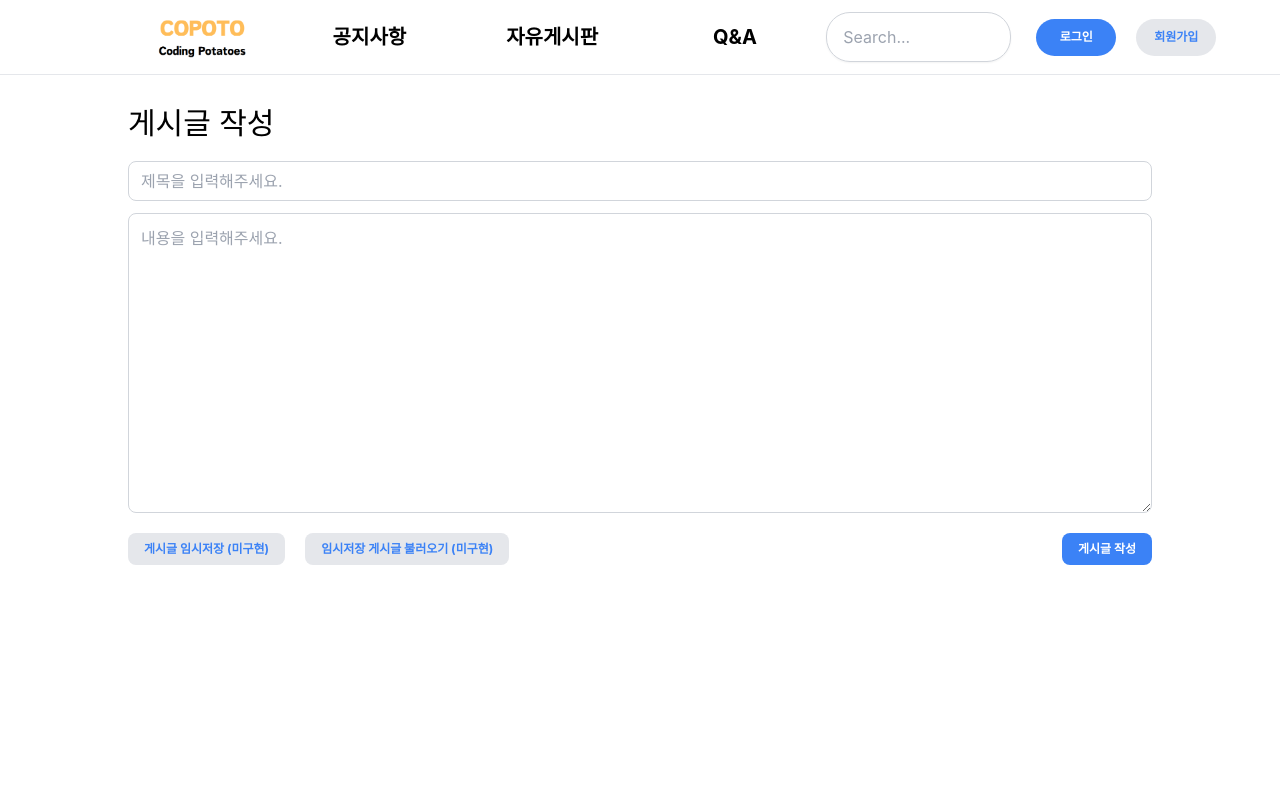
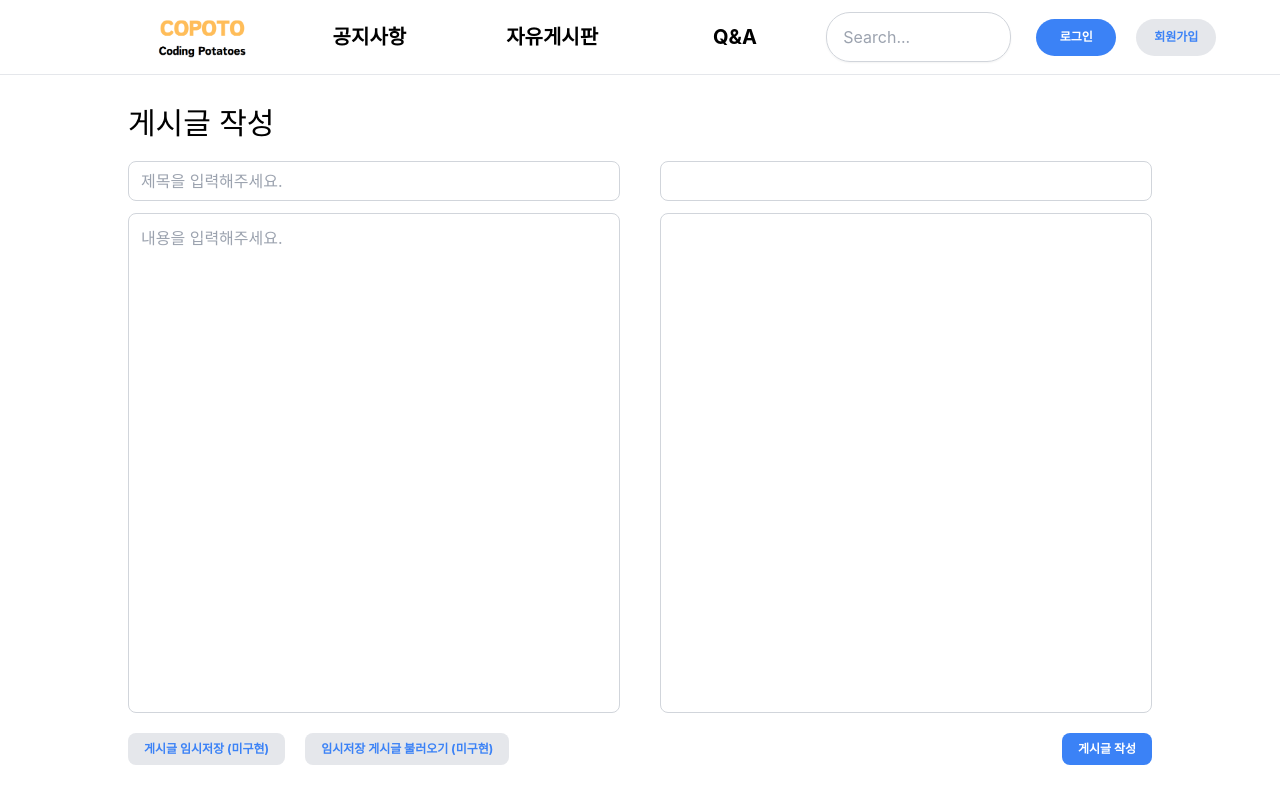
Before and after one commit to MexicoHamburger/Copoto, a React (Create React App) app in the folder frontend/: page /createpost in a window 1280 px wide. Built offline with nearby package versions, Linux system fonts and the light colour scheme.

Commit message:
[feat]Copoto#62/Temporary Commit on create post page - WIP

```diff
--- a/frontend/src/pages/createPostPage.js
+++ b/frontend/src/pages/createPostPage.js
@@ -27,13 +27,13 @@ function CreatePostPage() {
         }
         else {
             const postData = {
-                "title":title,
-                "contents":content,
-                "userId":window.localStorage.getItem("userid")
+                "title": title,
+                "contents": content,
+                "userId": window.localStorage.getItem("userid")
             };
             console.log(postData)
             axios.post('/api/post/create', postData)
-            .then( response => {
+                .then(response => {
                     navigate(`/dashboards/${boardType}`)
                 })
                 .catch(error => {
@@ -45,15 +45,35 @@ function CreatePostPage() {
     return (
         <div className="pt-[30px]">
             <h1 className="text-3xl">게시글 작성</h1>
-
+            <div className="flex">
+                <div id="post_writing_div" className="w-1/2 pr-5">
                     <form onSubmit={handlePost}>
-                <input type="text" placeholder="제목을 입력해주세요."
+                        <input
+                            id="title_writing_input"
+                            type="text" placeholder="제목을 입력해주세요."
                             className="w-full h-10 border border-gray-300 rounded-lg mt-5 p-3"
+                            onChange={(e) => { setTitle(e.target.value) }}
                             onBlur={(e) => { handleTitleBlur(e) }} />
-                <textarea type="text" placeholder="내용을 입력해주세요."
-                    className="w-full h-[300px] border border-gray-300 text-left align-top rounded-lg mt-3 p-3"
+                        <textarea
+                            id="content_writing_textarea"
+                            type="text" placeholder="내용을 입력해주세요."
+                            className="w-full h-[500px] border border-gray-300 text-left align-top rounded-lg mt-3 p-3 resize-none"
+                            onChange={(e) => { setContent(e.target.value) }}
                             onBlur={(e) => { handleContentBlur(e) }} />
-                <div className="flex">
+                    </form>
+                </div>
+                <div id="post_showing_div" className="flex-1 pl-5">
+                    <div id="title_showing_div" className="w-full h-10 border border-gray-300 rounded-lg mt-5 p-3 flex items-center">
+                        {title}
+                    </div>
+                    <div
+                        id="content_showing_div"
+                        className="w-full h-[500px] border border-gray-300 text-left align-top rounded-lg mt-3 p-3">
+                        {content}
+                    </div>
+                </div>
+            </div>
+            <div id="buttons" className="flex">
                 <button
                     //구현필요
                     onClick={() => { }}
@@ -75,7 +95,6 @@ function CreatePostPage() {
                     게시글 작성
                 </button>
             </div>
-            </form>
         </div>
     );
 }
```
Lines whose indentation alone changed are shown as unchanged.
